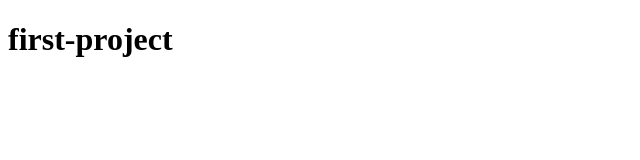
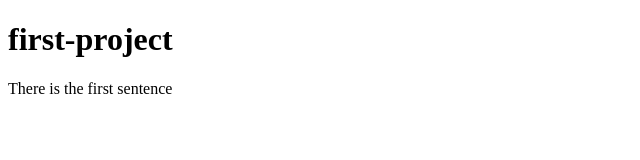
Before and after one commit to ReincarnationJS/first-project, a plain HTML site: page index.html in a window 1280 px wide. Shown: the whole page, without its empty margins (0-640 px from the left). Drawn offline with Linux system fonts and the light colour scheme.

Commit message:
add p sentence

```diff
--- a/index.html
+++ b/index.html
@@ -7,5 +7,6 @@
 </head>
 <body>
     <h1> first-project</h1>
+    <p>There is the first sentence</p>
 </body>
 </html>
```
Also changed, not shown: 1 other file.
